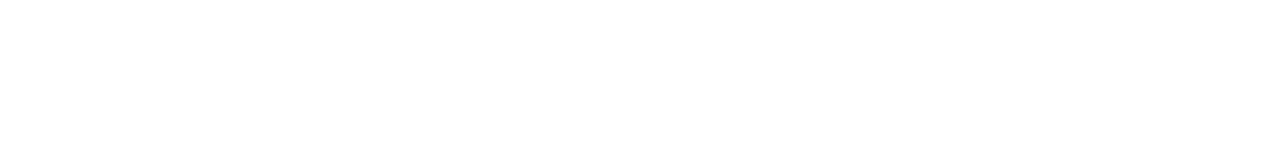
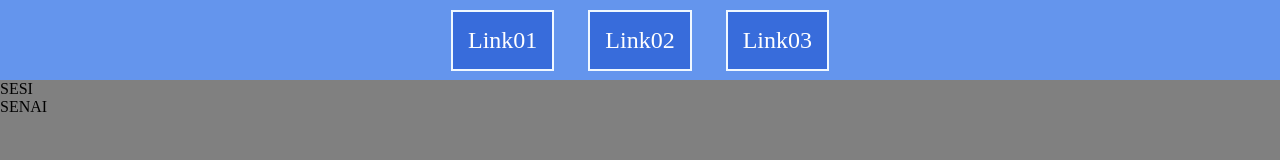
Before and after one commit to joaopneto310/Display_TA, a website: page index.html in a window 1280 px wide. Drawn offline with Linux system fonts and the light colour scheme.

Commit message:
ADD: Estilos no Header

```diff
--- a/index.html
+++ b/index.html
@@ -4,8 +4,20 @@
     <meta charset="UTF-8">
     <meta name="viewport" content="width=device-width, initial-scale=1.0">
     <title>Display</title>
+    <link rel="stylesheet" href="style.css">
 </head>
-<body>
+<body class="body-container">
+    <header class="header-container">
+        <a href="#"> Link01 </a>
+        <a href="#"> Link02 </a>
+        <a href="#"> Link03 </a>
 
+
+    </header>
+    <p> SESI</p>
+    <p> SENAI</p>
 </body>
+<section class="section01">
+
+</section>
 </html>
--- /dev/null
+++ b/style.css
@@ -0,0 +1,40 @@
+/* reset dos elementos */
+
+*{
+MARGIN: 0 ;
+padding: 0 ;
+box-sizing: border-box;
+font-family: ve;
+}
+
+.body-container{
+    background-color: grey;
+}
+
+.header-container{
+    border-top-width: 100%;
+    height: 80px;
+     text-align: center;
+    background-color: cornflowerblue;
+
+}
+
+
+
+.header-container a {
+    display: inline-block;
+    background-color: rgb(56, 108, 219);
+    text-decoration: none;
+    font-size: x-large;
+    color: white;
+    margin: 10px 15px;
+    margin-top: 10px ;
+    margin-left: 15px;
+    padding: 15px;
+    border-width: 2px;
+    border-style: solid;
+    border-color: aliceblue;
+
+
+
+}
```
